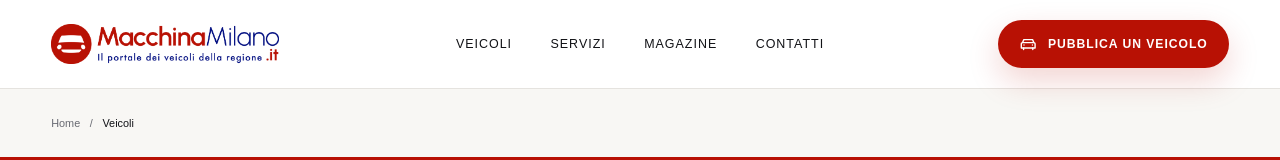
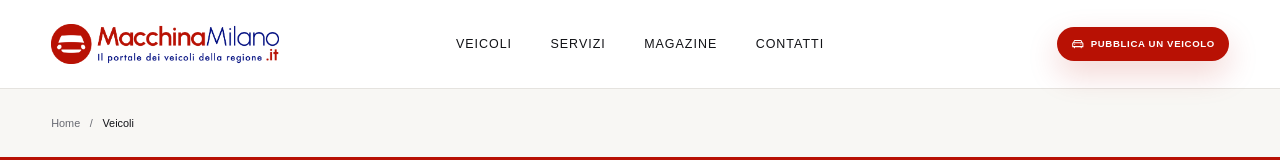
Before and after one commit to ronaldocardoso/macchinamilano, a Next.js app: page /veicoli in a window 1280 px wide. Shown: the top 160 px of the page. Built offline with nearby package versions, Linux system fonts and the light colour scheme; no server answers.

Commit message:
Riduce il pulsante di pubblicazione

```diff
--- a/app/globals.css
+++ b/app/globals.css
@@ -164,15 +164,16 @@ a {
   gap: 0.65rem;
 }
 
-.site-header__publish {
-  min-height: 2.5rem;
-  gap: 0.5rem;
-  padding: 0.65rem 1rem;
-  font-size: 0.68rem;
-}
-
-.site-header__publish svg {
-  width: 1rem;
+.button.site-header__publish {
+  min-height: 2.15rem;
+  gap: 0.38rem;
+  padding: 0.5rem 0.8rem;
+  font-size: 0.6rem;
+  letter-spacing: 0.07em;
+}
+
+.button.site-header__publish svg {
+  width: 0.85rem;
 }
 
 .icon-button,
```
